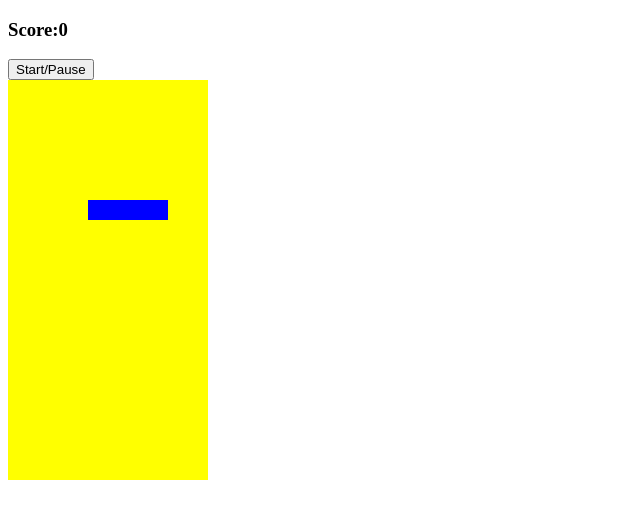
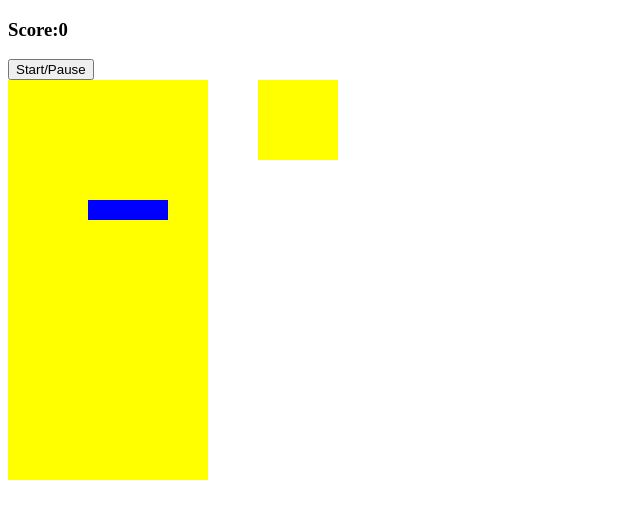
Before and after one commit to canhuynh1998/Tetris, a plain HTML site: page index.html in a window 1280 px wide. Shown: the whole page, without its empty margins (0-640 px from the left). Drawn offline with Linux system fonts and the light colour scheme.

Commit message:
Update styling

```diff
--- a/index.html
+++ b/index.html
@@ -9,6 +9,7 @@
 <body>
     <h3>Score:<span id="score">0</span></h3>
     <button id="start-btn">Start/Pause</button>
+    <div class="container">
         <div class="grid">
             <div></div>
             <div></div>
@@ -222,6 +223,26 @@
             <div class="taken"></div>
             <div class="taken"></div>
         </div>
+
+        <div class="mini-grid">
+            <div></div>
+            <div></div>
+            <div></div>
+            <div></div>
+            <div></div>
+            <div></div>
+            <div></div>
+            <div></div>
+            <div></div>
+            <div></div>
+            <div></div>
+            <div></div>
+            <div></div>
+            <div></div>
+            <div></div>
+            <div></div>
+        </div>
+    </div>
 </body>
 <script src="script.js"></script>
 </html>
--- a/style.css
+++ b/style.css
@@ -18,3 +18,21 @@
 .tetromino{
     background-color: blue;
 }
+
+.mini-grid{
+    margin-left: 50px ;
+    width: 80px;
+    height: 80px;
+    display: flex;
+    flex-wrap: wrap;
+    background-color: yellow;
+}
+
+.mini-grid div{
+    height: 20px;
+    width: 20px;
+}
+
+.container{
+    display: flex;
+}
```
Lines whose indentation alone changed are shown as unchanged.
